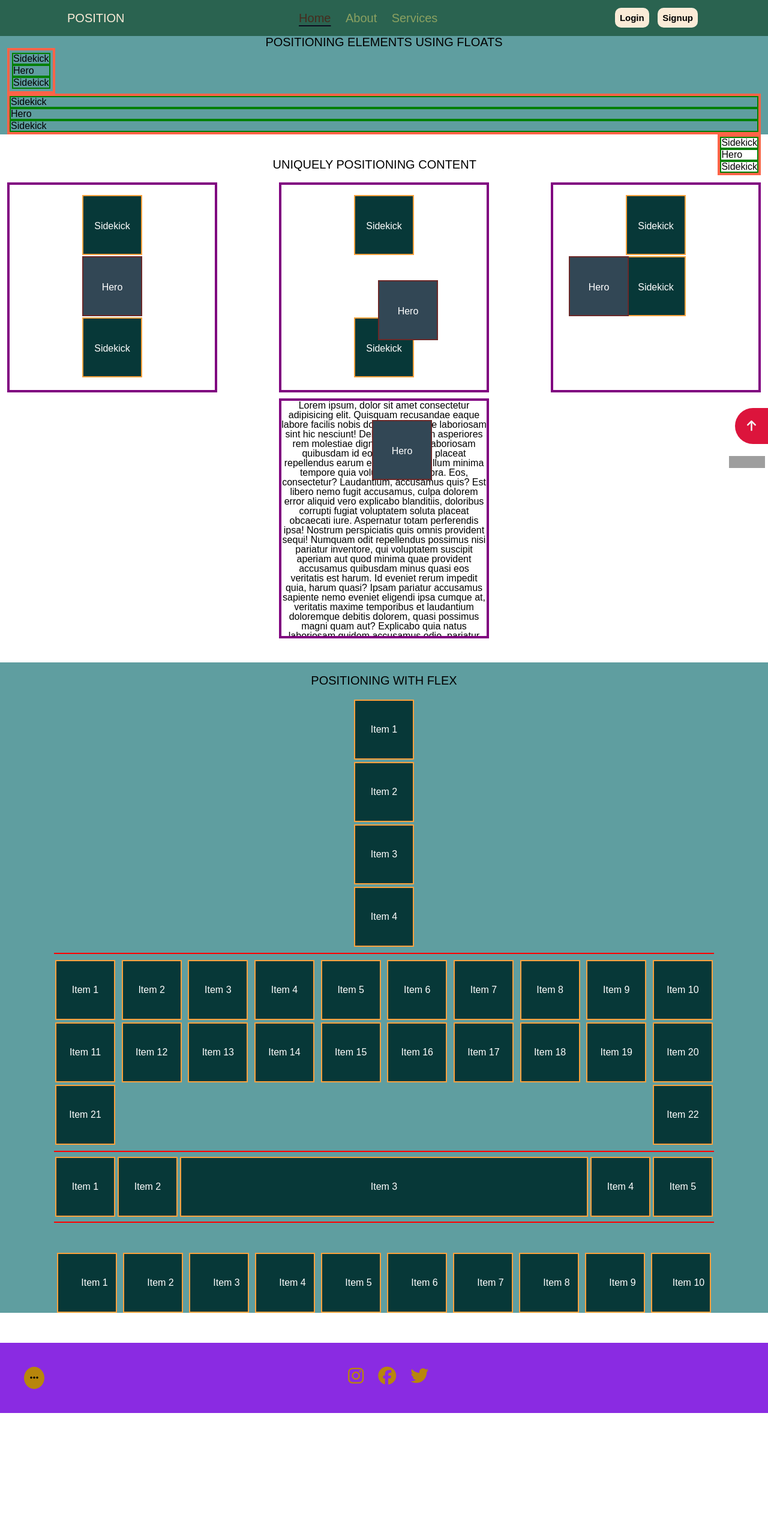
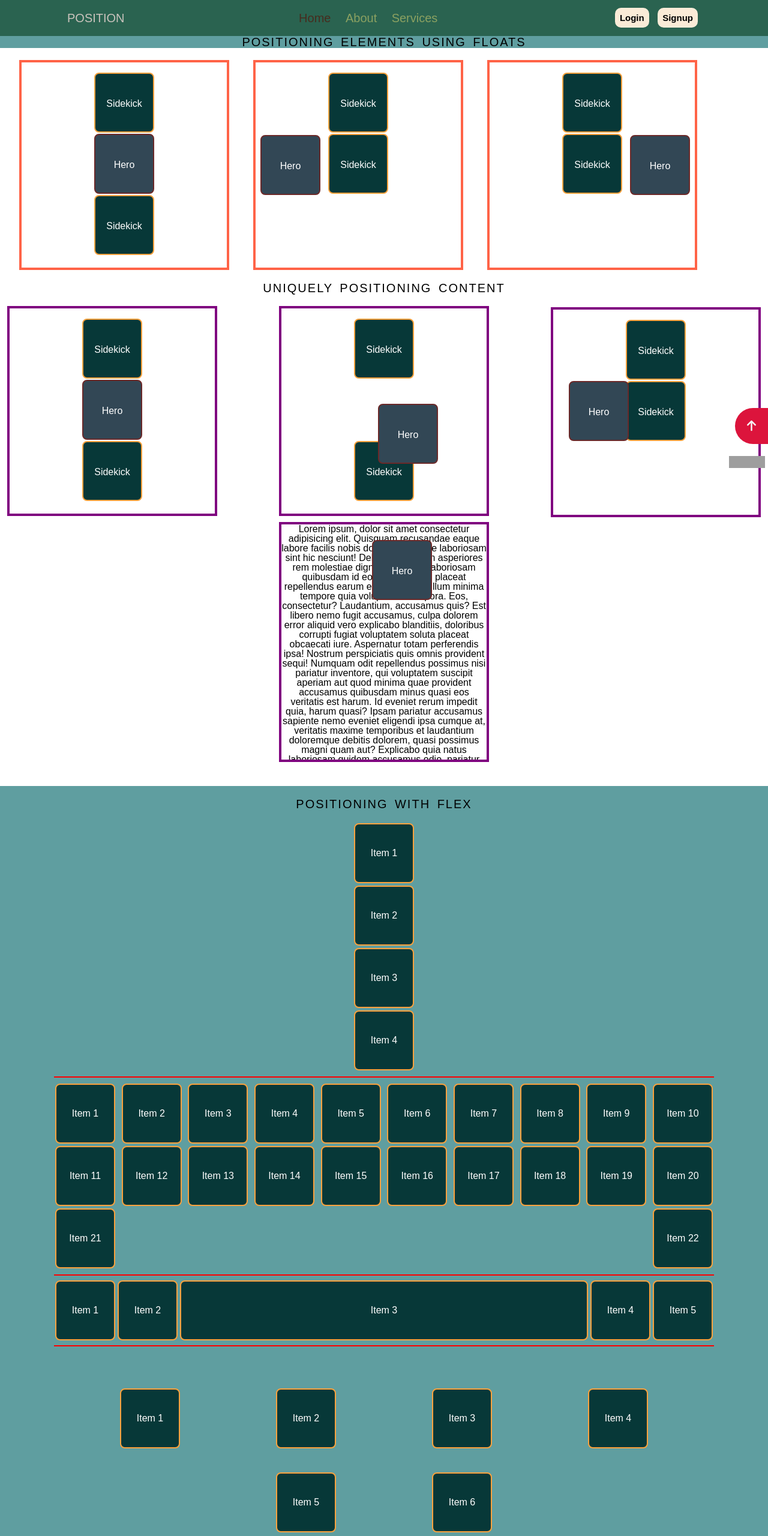
Before and after one commit to AmitGithub2006/AirCampus-practice, a plain HTML site: page 31May 2022(Assignment 11)/index.html in a window 1280 px wide. Shown: the top 2560 px of the page at 60% size. Before the commit the page ends 2365 px from the top, so only its background shows below. Drawn offline with Linux system fonts and the light colour scheme; grey boxes are pictures that could not be loaded.

Commit message:
modified assignment11

```diff
--- a/31May 2022(Assignment 11)/index.html
+++ b/31May 2022(Assignment 11)/index.html
@@ -14,7 +14,9 @@
     <header class="header">
         <div class="container flex">
             <div class="left-header">
+                <a href="#">
                     <h1>POSITION</h1>
+                </a>
             </div>
             <div class="mid-header">
                 <a class="home" href="#">Home</a>
@@ -27,10 +29,10 @@
             </div>
         </div>
     </header>
-    <section>
-        <div class="float-section container">
+    <section class="float-section container">
+        <!-- <div class="float-section container"> -->
         <h1>POSITIONING ELEMENTS USING FLOATS</h1>
-            <div class="float-box">
+        <!-- <div class="float-box"> -->
         <div class="float-box-1">
             <h3>Sidekick</h3>
             <h3 class="hero11">Hero</h3>
@@ -46,8 +48,8 @@
             <h3 class="hero13">Hero</h3>
             <h3>Sidekick</h3>
         </div>
-            </div>
-        </div>
+        <!-- </div> -->
+        <!-- </div> -->
     </section>
     <section>
         <div class="position-section container">
@@ -156,21 +158,17 @@
                 <div class="flex-4-item flex-common">Item 4</div>
                 <div class="flex-4-item flex-common">Item 5</div>
                 <div class="flex-4-item flex-common">Item 6</div>
-                <div class="flex-4-item flex-common">Item 7</div>
-                <div class="flex-4-item flex-common">Item 8</div>
-                <div class="flex-4-item flex-common">Item 9</div>
-                <div class="flex-4-item flex-common">Item 10</div>
             </div>
         </div>
     </section>
     <footer class="footer">
         <div class="left-footer">
-            <i class="fa-solid fa-ellipsis"></i>
+            <a href="#"><i class="fa-solid fa-ellipsis"></i></a>
         </div>
         <div class="mid-footer">
-            <i class="fa-brands fa-instagram"></i>
-            <i class="fa-brands fa-facebook"></i>
-            <i class="fa-brands fa-twitter"></i>
+            <a href="#"><i class="fa-brands fa-instagram"></i></a>
+            <a href="#"><i class="fa-brands fa-facebook"></i></a>
+            <a href="#"><i class="fa-brands fa-twitter"></i></a>
         </div>
 
     </footer>
--- a/31May 2022(Assignment 11)/style.css
+++ b/31May 2022(Assignment 11)/style.css
@@ -152,9 +152,17 @@ table {
 }
 
 .left-header {
+  margin-left: 100px;
+}
+
+.left-header a {
   font-size: 20px;
-  color: antiquewhite;
-  margin-left: 100px;
+  color: rgb(201, 195, 188);
+  text-decoration: none;
+}
+
+.left-header a:hover {
+  color: #f55353;
 }
 
 .mid-header a {
@@ -164,10 +172,18 @@ table {
   font-size: 20px;
 }
 
+.mid-header a:hover {
+  color: #fcd900;
+}
+
 .mid-header .home {
   color: rgb(70, 44, 30);
-  text-decoration: underline rgb(12, 12, 31);
   text-underline-offset: 5px;
+}
+
+.mid-header .home:active {
+  color: #f55353;
+  text-decoration: underline rgb(134, 134, 202);
 }
 
 .right-header {
@@ -185,37 +201,82 @@ table {
   margin: 0 5px;
 }
 
+.right-header a:hover {
+  background-color: #15133c;
+  color: whitesmoke;
+}
+
 /* ======================================== Float Section ============================ */
 
 .float-section {
+  margin: auto;
   background-color: cadetblue;
 }
 
 .float-section h1 {
   text-align: center;
   font-size: 20px;
+  letter-spacing: 2px;
+  word-spacing: 4px;
 }
 
 .float-box-1 {
+  height: 350px;
+  width: 350px;
   float: left;
   border: 4px solid tomato;
-  padding: 4px;
+  padding: 15px 0;
+  margin: 20px;
 }
 
 .float-box-2 {
-  clear: both;
+  height: 350px;
+  width: 350px;
+  float: left;
   border: 4px solid tomato;
+  padding: 15px 0;
+  margin: 20px;
+}
+
+.float-box-2 .hero12 {
+  float: left;
+  margin-left: 8px;
 }
 
 .float-box-3 {
+  height: 350px;
+  width: 350px;
+  float: left;
+  border: 4px solid tomato;
+  padding: 15px 0;
+  margin: 20px;
+}
+
+.float-box-3 .hero13 {
   float: right;
-  border: 4px solid tomato;
+  margin-right: 8px;
 }
 
 .float-box-1 h3,
 .float-box-2 h3,
 .float-box-3 h3 {
-  border: 2px solid green;
+  border: 2px solid rgb(250, 161, 60);
+  background-color: rgb(7, 56, 56);
+  border-radius: 8px;
+  color: white;
+  height: 100px;
+  width: 100px;
+  line-height: 100px;
+  text-align: center;
+  margin: 2px auto;
+}
+
+.float-box-1 .hero11,
+.float-box-2 .hero12,
+.float-box-3 .hero13 {
+  border: 2px solid rgb(107, 41, 41);
+  border-radius: 8px;
+  background-color: rgb(50, 71, 85);
 }
 
 /* ======================================= Position Section ========================== */
@@ -227,6 +288,8 @@ table {
 .position-section h1 {
   text-align: center;
   font-size: 20px;
+  letter-spacing: 2px;
+  word-spacing: 4px;
 }
 
 .position-box {
@@ -256,7 +319,7 @@ table {
   width: 350px;
   position: absolute;
   right: 12px;
-  top: 304px;
+  top: 512px;
   padding-top: 15px;
 }
 
@@ -265,6 +328,7 @@ table {
 .position-box-3 h3 {
   border: 2px solid rgb(250, 161, 60);
   background-color: rgb(7, 56, 56);
+  border-radius: 8px;
   color: white;
   height: 100px;
   width: 100px;
@@ -275,6 +339,7 @@ table {
 
 .position-box .position-hero {
   border: 2px solid rgb(107, 41, 41);
+  border-radius: 8px;
   background-color: rgb(50, 71, 85);
 }
 
@@ -307,10 +372,11 @@ table {
 
 .hero {
   position: absolute;
-  top: 700px;
+  top: 900px;
   left: 620px;
   border: 2px solid rgb(107, 41, 41);
   background-color: rgb(50, 71, 85);
+  border-radius: 8px;
   height: 100px;
   width: 100px;
   line-height: 100px;
@@ -328,6 +394,7 @@ table {
   justify-content: center;
   align-items: center;
   border: 2px solid rgb(250, 161, 60);
+  border-radius: 8px;
   background-color: rgb(7, 56, 56);
   color: white;
   height: 100px;
@@ -338,6 +405,8 @@ table {
   text-align: center;
   font-size: 20px;
   padding: 20px;
+  letter-spacing: 2px;
+  word-spacing: 4px;
 }
 
 .flex-1 {
@@ -384,22 +453,25 @@ table {
 
 .flex-4 {
   display: flex;
-  width: 1100px;
+  justify-content: center;
+  flex-wrap: wrap;
+  /* width: 1100px; */
   margin: 50px auto;
 }
 
 .flex-4-item {
-  margin: 0 auto;
-  padding-left: 25px;
-  justify-content: space-around;
+  display: flex;
+  margin: 20px 80px;
+  justify-content: space-evenly;
 }
 
 /* =========================================== Footer ================================ */
 
 .footer {
   display: flex;
+  align-items: center;
   background-color: blueviolet;
-  padding: 40px;
+  padding: 20px;
   margin: 10px auto;
 }
 
@@ -409,14 +481,30 @@ table {
   border-radius: 50%;
 }
 
-.mid-footer {
-  color: darkgoldenrod;
-  margin: 0 auto;
+.left-footer:hover {
+  background-color: #d11818;
 }
 
-.mid-footer i {
+.left-footer a i {
+  color: white;
+}
+
+.left-footer a i:hover {
+  color: #3f2727;
+}
+
+.mid-footer {
   font-size: 30px;
+  margin: auto;
+}
+
+.mid-footer a {
+  color: darkgoldenrod;
   margin-right: 20px;
+}
+
+.mid-footer a:hover {
+  color: #242f9b;
 }
 
 /* ========================================== Scroll Up ==============================  */
@@ -433,6 +521,8 @@ table {
   cursor: pointer;
 }
 
+/* ======================================== AirCampus Logo =========================== */
+
 .aircampus-logo {
   position: fixed;
   bottom: 20px;
```
Lines whose indentation alone changed are shown as unchanged.
